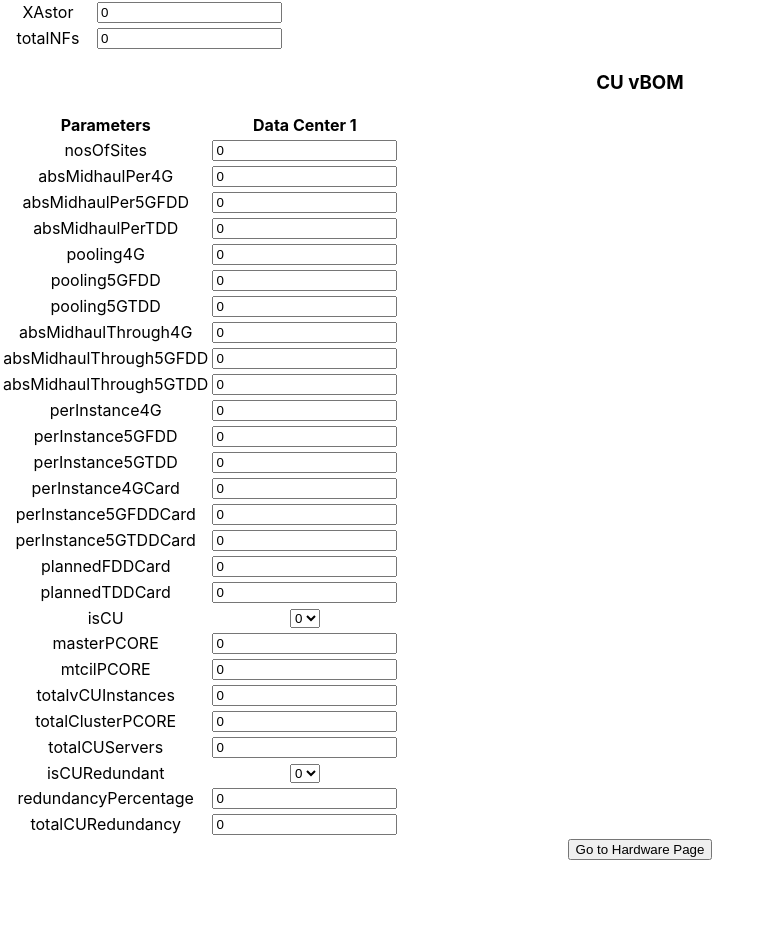
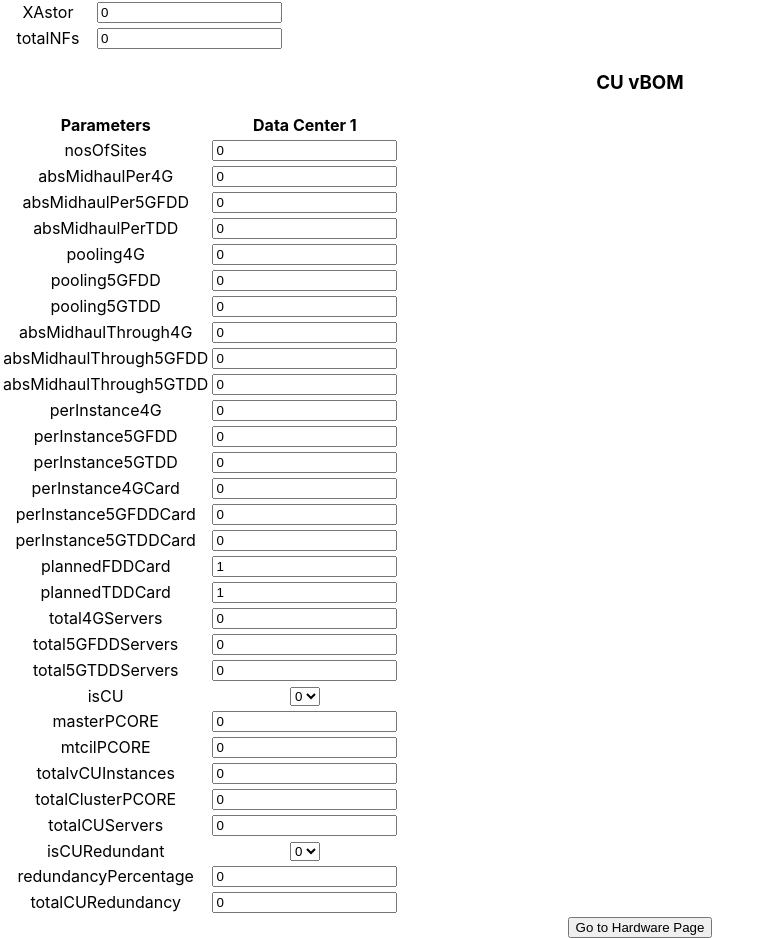
Before and after one commit to ptonpe/BoM-Calculator, a React (Create React App) app: page / in a window 1280 px wide. Shown: the part 712-1650 px from the top of the page, without its empty margins (0-772 px from the left). Before the commit the page ends 1572 px from the top, so only its background shows below. Built offline with nearby package versions, Linux system fonts and the light colour scheme; no server answers.

Commit message:
CU fixed

```diff
--- a/src/App.js
+++ b/src/App.js
@@ -45,8 +45,8 @@ const App = () => {
       perInstance4GCard: 0,
       perInstance5GFDDCard: 0,
       perInstance5GTDDCard: 0,
-      plannedFDDCard: 0,
-      plannedTDDCard: 0,
+      plannedFDDCard: 1,
+      plannedTDDCard: 1,
       total4GServers: 0,
       total5GFDDServers: 0,
       total5GTDDServers: 0,
@@ -107,8 +107,8 @@ const App = () => {
           perInstance4GCard: 0,
           perInstance5GFDDCard: 0,
           perInstance5GTDDCard: 0,
-          plannedFDDCard: 0,
-          plannedTDDCard: 0,
+          plannedFDDCard: 1,
+          plannedTDDCard: 1,
           total4GServers: 0,
           total5GFDDServers: 0,
           total5GTDDServers: 0,
@@ -331,7 +331,7 @@ const App = () => {
                         ))}
                       </tr>
                     ))}
-                    {['plannedFDDCard', 'plannedTDDCard'].map((param, paramIndex) => (
+                    {['plannedFDDCard', 'plannedTDDCard', 'total4GServers', 'total5GFDDServers', 'total5GTDDServers'].map((param, paramIndex) => (
                       <tr key={paramIndex}>
                         <td>{param}</td>
                         {inputValues.map((values, index) => (
```
Also changed, not shown: 1 other file (tests, documents, lock files or other folders).
